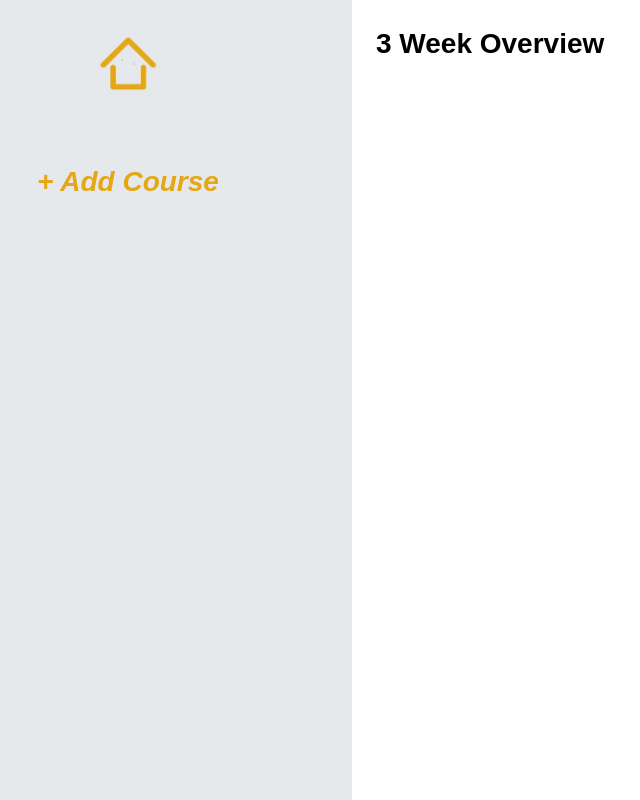
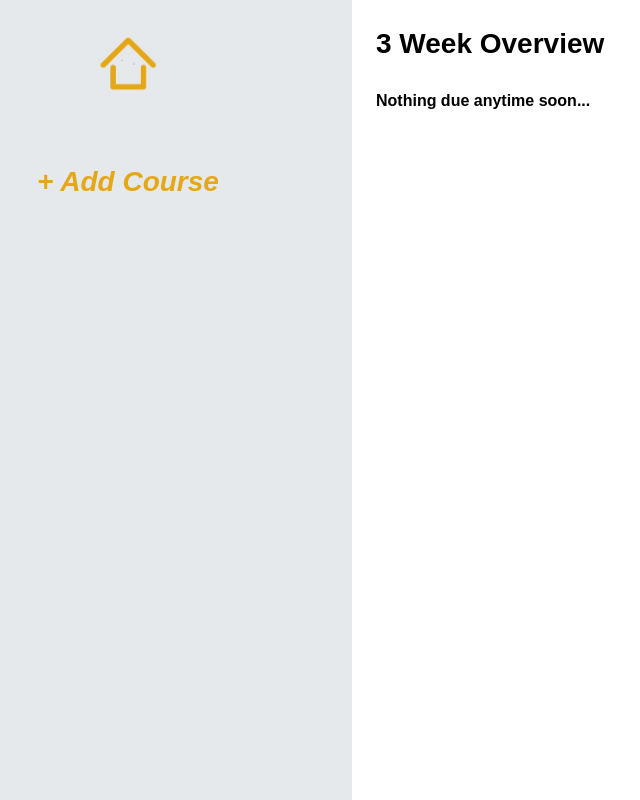
Before and after one commit to DavidArceDia/school-semester-planner, a website built with webpack: page dist/index.html in a window 1280 px wide. Shown: the whole page, without its empty margins (96-736 px from the left). Built offline with nearby package versions, Linux system fonts and the light colour scheme.

Commit message:
edited homepage for when it's empty

```diff
--- a/src/index.js
+++ b/src/index.js
@@ -219,6 +219,14 @@ const displayHomePage = () => {
       }
     }
   }
+
+  if (taskList.childNodes.length === 0) {
+    const nothingDue = document.createElement("p");
+    nothingDue.innerHTML = "Nothing due anytime soon...";
+
+    contentDiv.append(nothingDue);
+  }
+  console.log(taskList.childNodes.length);
 };
 //
 
--- a/src/style.css
+++ b/src/style.css
@@ -6,6 +6,11 @@ body {
   font-family: Arial, Helvetica, sans-serif;
   height: 100%;
   min-height: 100vh;
+}
+
+p {
+  font-weight: bold;
+  font-family: Arial, Helvetica, sans-serif;
 }
 
 /* NAV */
```
Also changed, not shown: dist/main.js.
